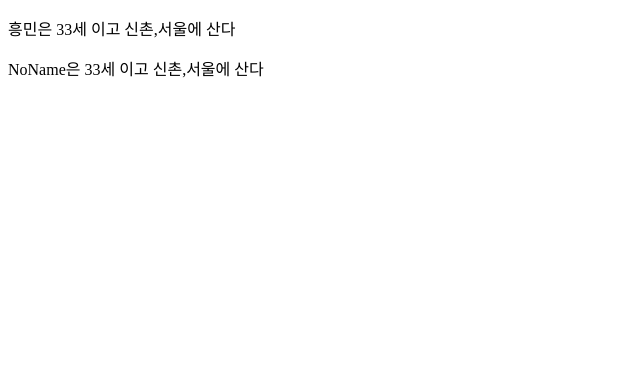
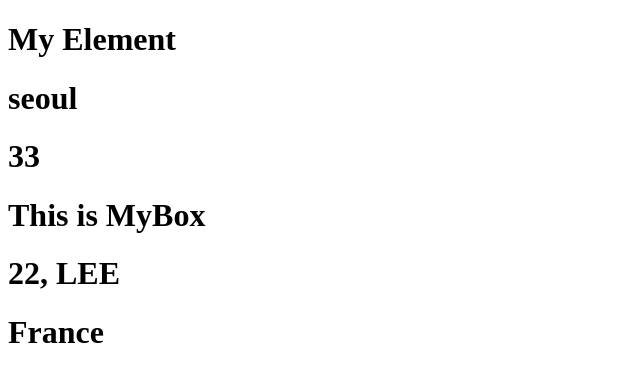
Before and after one commit to hoonil1/hoonil_react, a React (Create React App) app: page / in a window 1280 px wide. Shown: the top 382 px of the page, without its empty margins (0-640 px from the left). Built offline with nearby package versions, Linux system fonts and the light colour scheme.

Commit message:
default, export, import 에 대해 알아가기

```diff
--- a/src/App.js
+++ b/src/App.js
@@ -1,22 +1,28 @@
+import { MyElem, city } from "./Component/MyElem";
+import age from "./Component/MyElem";
+import MyBox from "./Component/MyBox";
+import { person, country } from "./Component/MyBox";
+// age 대신 이름을 아무렇게나 써도 불러와진다
+// export default 는 하나만 쓸수 있기 때문에
+
 function App() {
   // built-in components
   return (
     <>
-      <MyComp name={"흥민"} address={"신촌"} age={33} city={"서울"} />
-      <MyComp address={"신촌"} age={33} city={"서울"} />
+      <MyElem />
+      <h1>{city}</h1>
+      <h1>{age}</h1>
+      <MyBox />
+      <h1>
+        {person.age}, {person.name}
+      </h1>
+      <h1>{country}</h1>
     </>
   );
 }
 
-//함수 인자로 사용한 곳에서 넘긴 프로퍼티들이 객체형태로 담긴다
-function MyComp({ name = "NoName", address, city, age = 100 }) {
-  return (
-    <div>
-      <p>
-        {name}은 {age}세 이고 {address},{city}에 산다
-      </p>
-    </div>
-  );
+function MyComp() {
+  return null;
 }
 
 export default App;
--- /dev/null
+++ b/src/Component/MyBox.js
@@ -0,0 +1,11 @@
+function MyBox() {
+  return (
+    <div>
+      <h1>This is MyBox</h1>
+    </div>
+  );
+}
+export const country = "France";
+export const person = { name: "LEE", age: 22 };
+
+export default MyBox;
--- /dev/null
+++ b/src/Component/MyElem.js
@@ -0,0 +1,17 @@
+// named export
+export function MyElem() {
+  return (
+    <div>
+      <h1>My Element</h1>
+    </div>
+  );
+}
+
+// named export
+export const city = "seoul";
+
+const age = 33;
+// default export
+// 이름이 정해져 있지 않음
+// 한파일에 하나만 가능
+export default age;
```
Also changed, not shown: src/Component/MyContainer.js (added).
